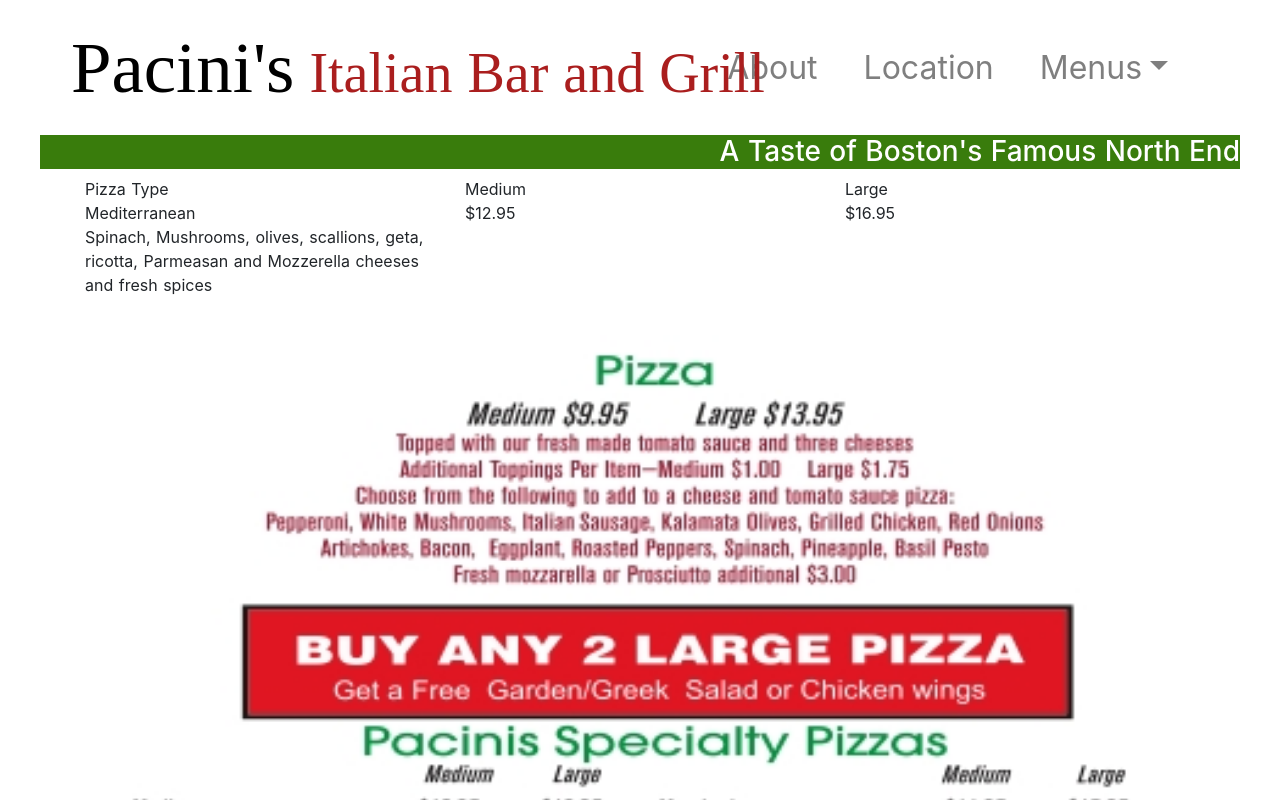
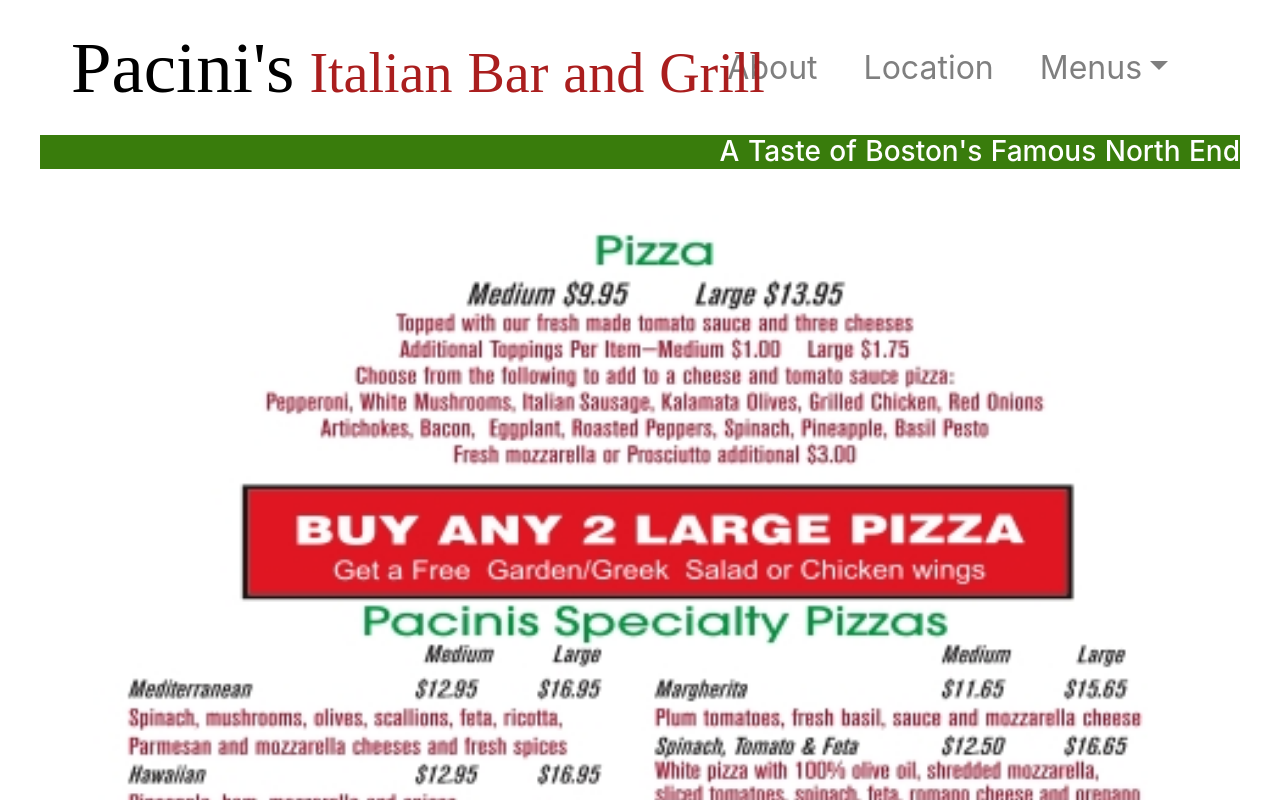
Before and after one commit to About7Sharks/pacinis, a Nuxt app: page /menus in a window 1280 px wide. Shown: the top 800 px of the page. Built offline with nearby package versions, Linux system fonts and the light colour scheme; a web font is replaced by a local one.

Commit message:
Update menus.vue

```diff
--- a/pages/menus.vue
+++ b/pages/menus.vue
@@ -3,20 +3,7 @@
 
   <div id="main">
     <navbar/>
-    <b-container>
-      <div class="row">
-            <b-col col="8">Pizza Type</b-col>
-            <b-col col="1">Medium</b-col>
-            <b-col col="1">Large</b-col>
-      </div>
-        <div class="row">
-               <b-col col="8">Mediterranean <br> Spinach, Mushrooms, olives, scallions, geta, ricotta, Parmeasan and Mozzerella cheeses and fresh spices</b-col>
-            <b-col col="1">$12.95</b-col>
-            <b-col col="1">$16.95</b-col>
 
-      </div>
-
-    </b-container>
 
     <b-container fluid>
 
```
